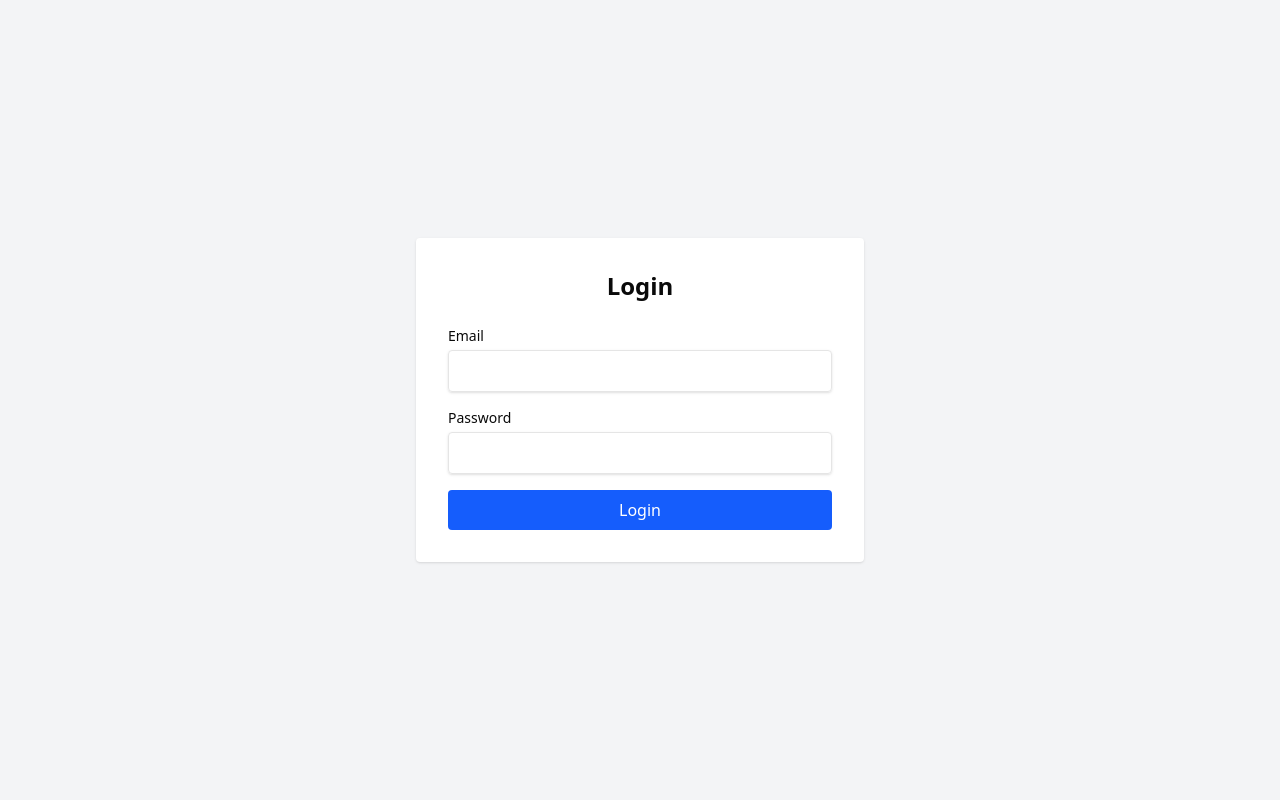
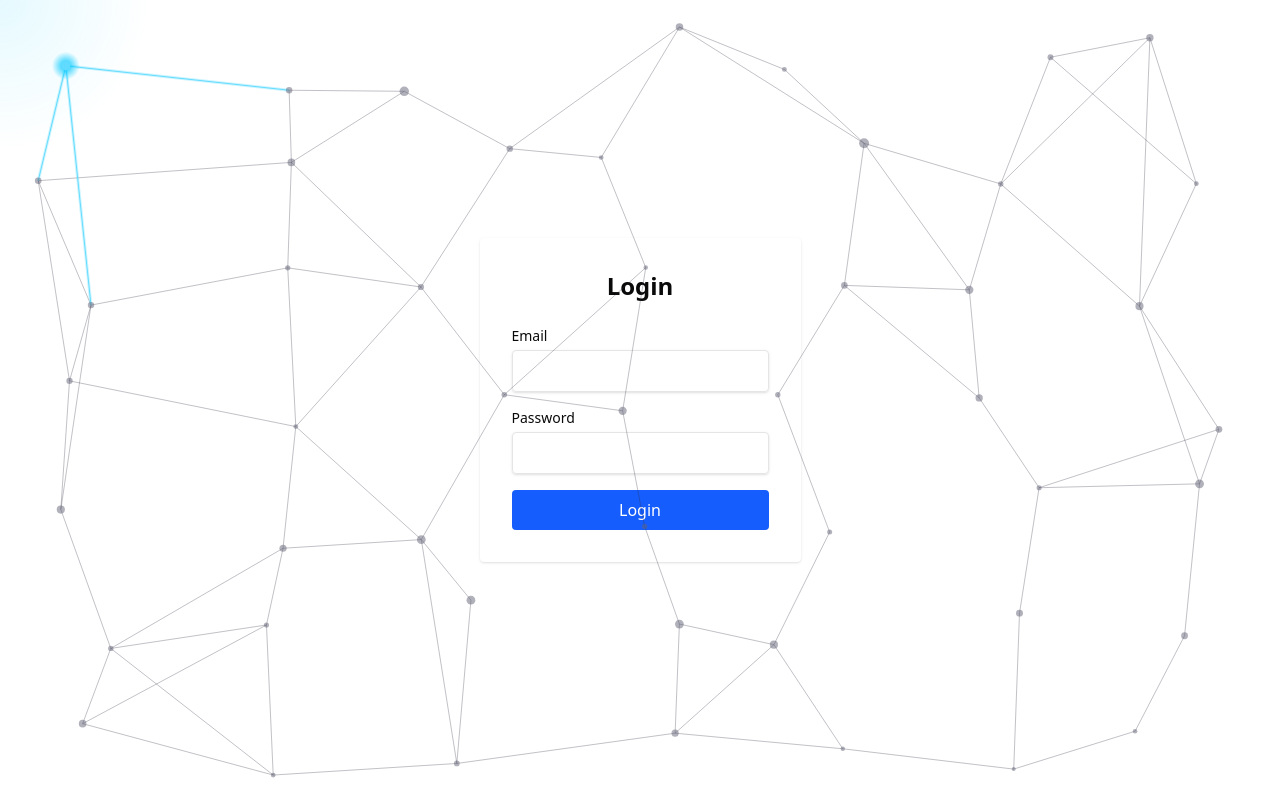
Before and after one commit to Marg0n/next-level-portfolio, a Next.js app: page /login in a window 1280 px wide. Built offline with nearby package versions, Linux system fonts and the light colour scheme.

Commit message:
Fix: Fixed the clicking problem of CircuitBoard background.

```diff
--- a/src/app/(Auth)/login/page.tsx
+++ b/src/app/(Auth)/login/page.tsx
@@ -7,6 +7,7 @@ import { useForm } from 'react-hook-form';
 import { zodResolver } from '@hookform/resolvers/zod';
 import * as z from 'zod';
 import { useRouter } from 'next/navigation';
+import CircuitBoard from '@/components/shared/motion/CircuitBoard';
 
 const loginSchema = z.object({
   email: z.string().email({ message: 'Invalid email address' }),
@@ -52,7 +53,9 @@ export default function LoginPage() {
   };
 
   return (
-    <div className="min-h-screen flex items-center justify-center bg-gray-100">
+    <div className='h-screen '>
+      <CircuitBoard>
+        <div className="h-full flex items-center justify-center bg-transparent">
           <div className="w-full max-w-md bg-white p-8 rounded shadow">
             <h2 className="text-2xl font-semibold text-center mb-6">Login</h2>
             <form onSubmit={handleSubmit(onSubmit)} noValidate>
@@ -94,5 +97,7 @@ export default function LoginPage() {
             </form>
           </div>
         </div>
+      </CircuitBoard>
+    </div>
   );
 }
--- a/src/components/shared/motion/CircuitBoard.tsx
+++ b/src/components/shared/motion/CircuitBoard.tsx
@@ -1,5 +1,6 @@
 /* eslint-disable @typescript-eslint/no-explicit-any */
 import { useRef, useEffect, useState } from "react";
+import { ReactNode } from "react";
 
 interface CircuitNode {
   x: number;
@@ -16,12 +17,16 @@ interface CircuitPath {
   activationLevel: number;
 }
 
-const CircuitBoard = ({ children }: any) => {
+interface CircuitBoardProps {
+  children?: ReactNode;
+}
+
+const CircuitBoard = ({ children }: CircuitBoardProps)  => {
   const canvasRef = useRef<HTMLCanvasElement | null>(null);
   const [mousePosition, setMousePosition] = useState({ x: 0, y: 0 });
   const [dimensions, setDimensions] = useState({ width: 0, height: 0 });
-  const circuitNodesRef = useRef<any[]>([]);
-  const circuitPathsRef = useRef<any[]>([]);
+  const circuitNodesRef = useRef<CircuitNode[]>([]);
+  const circuitPathsRef = useRef<CircuitPath[]>([]);
   const animationRef = useRef<number | null>(null);
 
   useEffect(() => {
@@ -48,7 +53,8 @@ const CircuitBoard = ({ children }: any) => {
     const generateCircuit = (width: number, height: number) => {
       const nodeCount = width < 768 ? 30 : 50;
       const nodes: any[] = [];
-      const gridSize = Math.sqrt(nodeCount);
+      // const gridSize = Math.sqrt(nodeCount);
+      const gridSize = Math.floor(Math.sqrt(nodeCount));
       const cellWidth = width / gridSize;
       const cellHeight = height / gridSize;
 
@@ -108,7 +114,7 @@ const CircuitBoard = ({ children }: any) => {
     const findClosestNodes = (
       node: CircuitNode,
       nodes: CircuitNode[],
-        count: number
+      count: number,
     ): number[] => {
       const distances: DistanceToNode[] = nodes.map((n, index) => {
         const dx = node.x - n.x;
@@ -279,9 +285,9 @@ const CircuitBoard = ({ children }: any) => {
   }, [dimensions, mousePosition]);
 
   return (
-    <div className="relative w-full h-full flex items-center justify-center flex-col overflow-hidden rounded-high bg-transparent -z-10">
-      <canvas ref={canvasRef} className="absolute inset-0 !w-full !h-full" />
-
+    <div className="relative w-full h-full flex items-center justify-center flex-col overflow-hidden rounded-high bg-transparent">
+      <canvas ref={canvasRef} className="absolute inset-0 !w-full !h-full pointer-events-none  z-0" />
+      {/* <div className="relative z-10 w-full h-full">{children}</div> */}
       {children}
     </div>
   );
```
Lines whose indentation alone changed are shown as unchanged.
